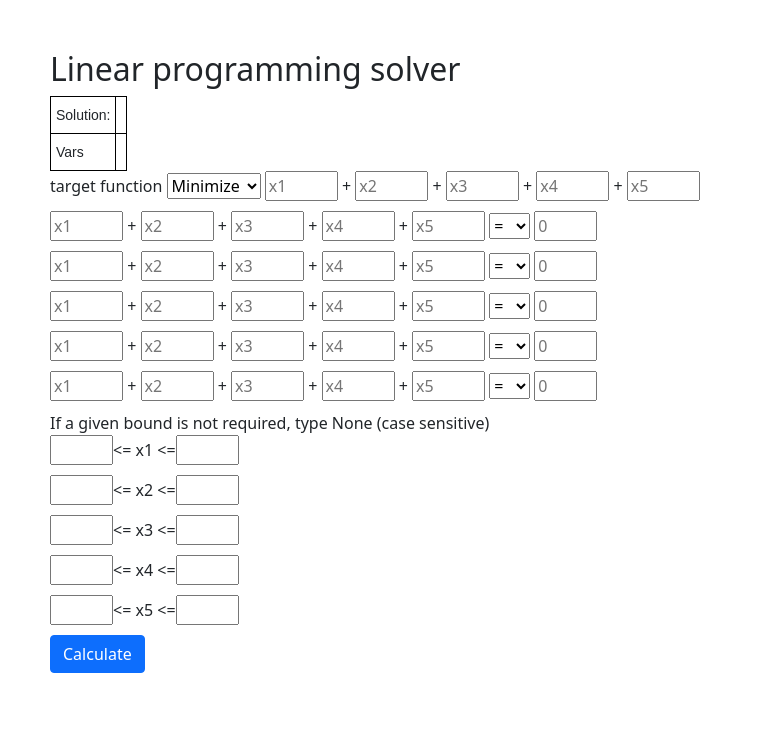
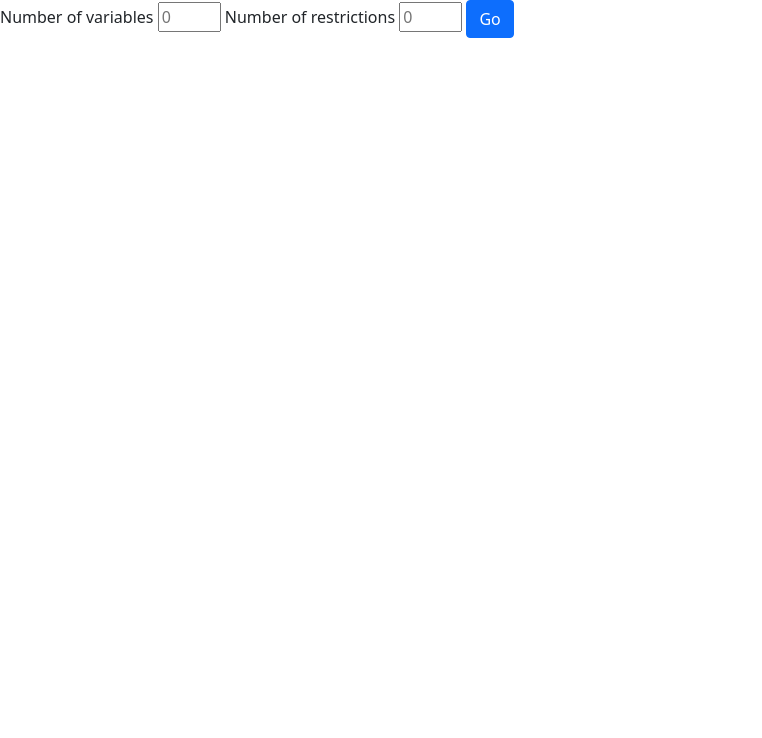
Before and after one commit to mikemachr/linprog, a Flask app: page / in a window 1280 px wide. Shown: the top 738 px of the page, without its empty margins (0-762 px from the left). Run offline with Flask 2, Linux system fonts and the light colour scheme; lists and menus that the app fills with data are empty.

Commit message:
# of vars and rests is now interactive

```diff
--- a/app.py
+++ b/app.py
@@ -1,6 +1,6 @@
 from scipy.optimize import linprog
 from numpy import reshape
-from flask import Flask, render_template, request
+from flask import Flask, render_template, request, redirect,url_for
 
 
 
@@ -8,8 +8,24 @@ app= Flask(__name__)
 
 @app.route('/', methods=['GET', 'POST'])
 def index():
-    _N_vars=5
-    _N_rest=5
+    if request.method=="POST":
+        _N_vars=int(request.form.get('N_vars'))
+        _N_rest=int(request.form.get('N_rest'))
+        #return redirect(url_for('solver'),_N_vars,_N_rest)
+        return render_template('solver.html',N_vars=_N_vars,N_rest=_N_rest)
+
+    return render_template('index.html')
+
+
+
+@app.route('/solution', methods=['GET', 'POST'])
+def solution(sol):
+    return render_template('solution.html',solution=sol)
+
+
+
+@app.route('/solver', methods=['GET', 'POST'])
+def solver():
     A_ub=[]
     A_eq=[]
     B_ub=[]
@@ -40,7 +56,7 @@ def index():
         #inverts sign of target function if objective is to maximice
         if problem_type=='maximice':
             z=[float(i)*-1 for i in z]
-        coef=reshape(coef, (_N_rest,_N_vars))
+        coef=reshape(coef, (len(obj),len(z)))
         coef=coef.tolist()
         #if you only want to change number of variables or restrictions, leave everything else blank
         if len(coef)>0:
@@ -69,7 +85,9 @@ def index():
             if len(A_ub)==0:
                 sol=linprog(z, A_eq=A_eq, b_eq=B_eq,method='revised simplex',bounds=bounds)
                 print(sol)
-    return render_template('index.html',N_vars=_N_vars,N_rest=_N_rest,message=sol)
+            return solution(sol)
+    return render_template('solver.html',N_vars=len(z),N_rest=len(obj))
+    #return redirect(url_for('solver'))
 
 
 
--- a/templates/index.html
+++ b/templates/index.html
@@ -1,112 +1,25 @@
-<html>
+<!DOCTYPE html>
+<html lang="en">
 <head>
+    <meta charset="UTF-8">
+    <meta http-equiv="X-UA-Compatible" content="IE=edge">
+    <meta name="viewport" content="width=device-width, initial-scale=1.0">
+    <title>Index</title>
     <link href="https://cdn.jsdelivr.net/npm/bootstrap@5.0.2/dist/css/bootstrap.min.css" rel="stylesheet" integrity="sha384-EVSTQN3/azprG1Anm3QDgpJLIm9Nao0Yz1ztcQTwFspd3yD65VohhpuuCOmLASjC" crossorigin="anonymous">
-  <title>Linear programming solver</title>
-
-
-
-
-<style>
-.input-wrapper div {
-    margin-bottom: 10px;
-}
-</style>
-
 
 </head>
 <body>
-  <div style="width:85%;padding:50px;">
-    <h2>Linear programming solver</h2>
-    <style type="text/css">
-        .tg  {border-collapse:collapse;border-spacing:0;}
-        .tg td{border-color:black;border-style:solid;border-width:1px;font-family:Arial, sans-serif;font-size:14px;
-          overflow:hidden;padding:10px 5px;word-break:normal;}
-        .tg th{border-color:black;border-style:solid;border-width:1px;font-family:Arial, sans-serif;font-size:14px;
-          font-weight:normal;overflow:hidden;padding:10px 5px;word-break:normal;}
-        .tg .tg-0lax{text-align:left;vertical-align:top}
-        </style>
-        <table class="tg">
-        <thead>
-          <tr>
-            <th class="tg-0lax">Solution:</th>
-            <th class="tg-0lax">{{ message.fun }}</th>
-          </tr>
-          <tr>
-            <th class="tg-0lax">Vars</th>
-            <th class="tg-0lax">{{ message.x }}</th>
-          </tr>
-        </thead>
-        </table>
-
-
-    <div class="input-wrapper">
-        <form method="POST">
-            <!--Handles objective
     <div>
+        <form  method="POST" >
             Number of variables
-                <input type="text" name="N_vars" value=""/>
+            <input type="text" name="N_vars"  size="1" placeholder="0"/>
             Number of restrictions
-                <input type="text" name="N_rest" value=""/>
-
-                    <input type="submit" name="cmdsubmit" value="Go">
-
-            </div>
-            -->
-            <div>
-                target function
-
-                <select name="minmax">
-                  <option value="minimize">Minimize</option>
-                  <option value="maximice">Maximice</option>
-                </select>
-
-                {%for i in range(N_vars)%}
-                <input type="text" size="2" name="func[]" value="" placeholder="x{{i+1}}"/>
-                {% if i+1 < N_vars%}
-                <label>+</label>
-                {%endif%}
-                {%endfor%}
-
-            </div>
-            {% for row in range(N_rest) %}
-            <div>
-
-            {%for i in range(N_vars)%}
-            <input type="text" size="2" name="coef[]" value="" placeholder="x{{i+1}}"/>
-            {% if i+1 < N_vars%}
-            <label>+</label>
-            {%endif%}
-            {%endfor%}
-            <select name="type[]">
-                <option value="eq">=</option>
-                <option value="leq"><=</option>
-                <option value="geq" >>=</option>
-              </select>
-              <input type="text" size="1" name="obj[]" value="" placeholder="0"/>
-            </div>
-            {% endfor %}
-            <div>
-              If a given bound is not required, type None (case sensitive)
-              {%for row in range(N_vars) %}
-              <div>
-                <input type="text" size="1" name="l_bounds[]"><label ><=</label>
-                <label >x{{row+1}}</label>
-                <label ><=</label><input type="text" size="1" name="r_bounds[]">
-              </div>
-              {%endfor%}
+            <input type="text" name="N_rest"  size="1" placeholder="0"/>
+            <input type="submit" name="cmdsubmit" value="Go" class="btn btn-primary">
+        </form>
     </div>
 
-            <div>
+    <script src="https://cdn.jsdelivr.net/npm/bootstrap@5.0.2/dist/js/bootstrap.bundle.min.js" integrity="sha384-MrcW6ZMFYlzcLA8Nl+NtUVF0sA7MsXsP1UyJoMp4YLEuNSfAP+JcXn/tWtIaxVXM" crossorigin="anonymous"></script>
 
-              <input type="submit" name="cmdsubmit" class="btn btn-primary" value="Calculate">
-
-            </div>
-        </form>
-
-
-    </div>
-
-
-    <script src="https://cdn.jsdelivr.net/npm/bootstrap@5.0.2/dist/js/bootstrap.bundle.min.js" integrity="sha384-MrcW6ZMFYlzcLA8Nl+NtUVF0sA7MsXsP1UyJoMp4YLEuNSfAP+JcXn/tWtIaxVXM" crossorigin="anonymous"></script>
 </body>
 </html>
```
Also changed, not shown: templates/solution.html (added, +36 -0 lines), templates/solver.html (added, +84 -0 lines). Lines whose indentation alone changed are shown as unchanged.
